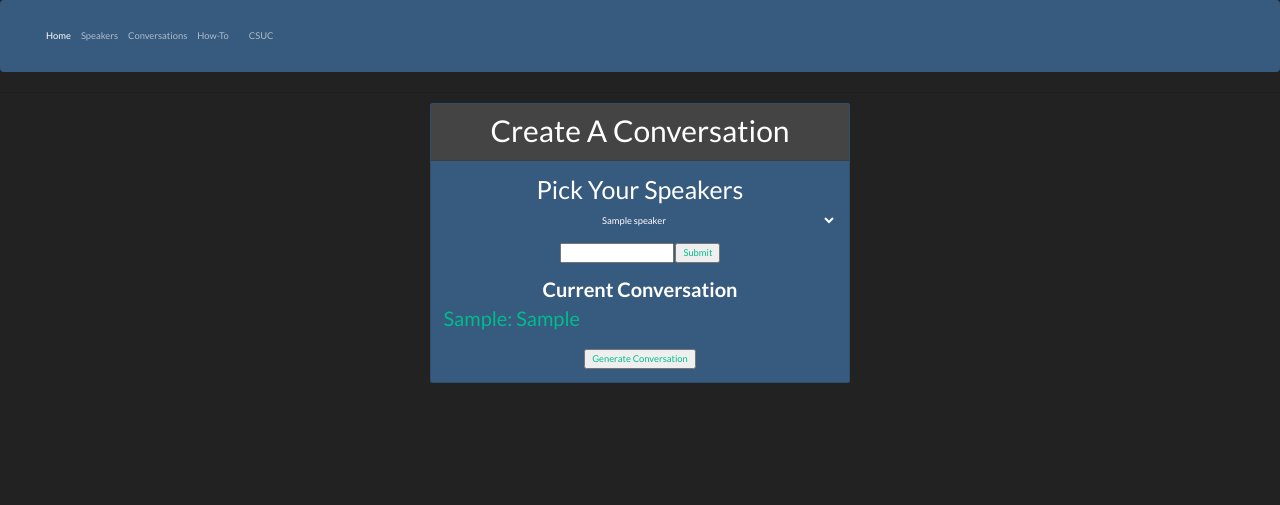
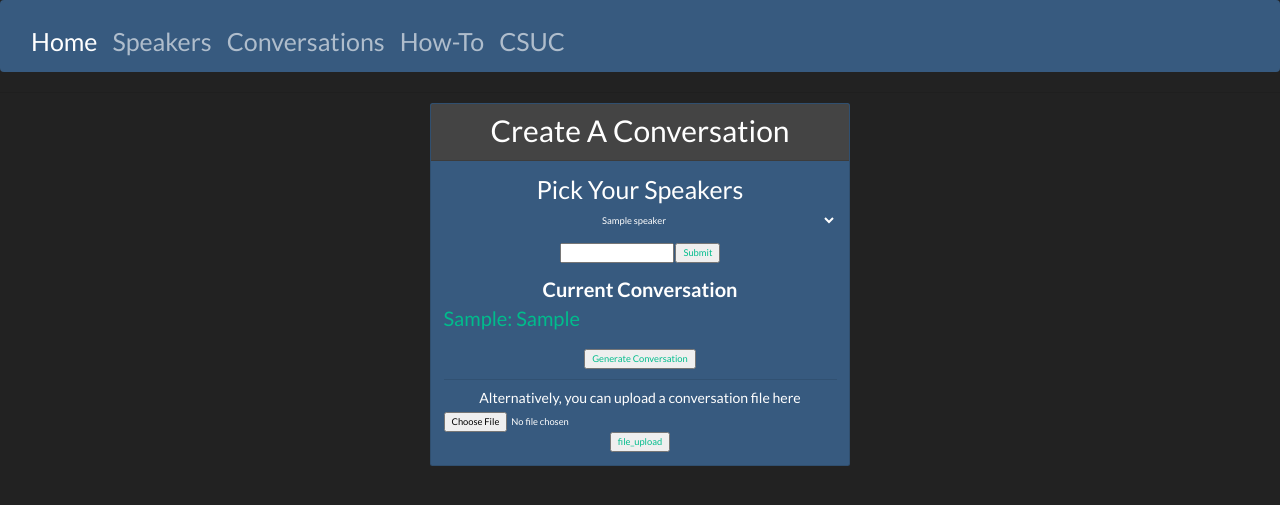
Before and after one commit to aqaz99/Jabbervox, a Python web app: template flask/templates/index.html in a window 1280 px wide. Shown: the top 505 px of the page. Run offline with Jinja, Linux system fonts and the light colour scheme; the template is opened without the code that fills it: most values are stand-ins (such as "Sample title", 1, 10 or a date in 2020); some libraries are stand-ins or nearby versions.

Commit message:
Got input file working

```diff
--- a/flask/make_conversation.py
+++ b/flask/make_conversation.py
@@ -13,6 +13,7 @@ def natural_sort(l):
 # Format is speaker-when to say line
 
 def make_conversation(conversation):
+    print("Convo:",conversation)
     destination = './outputs/conversation'
     os.system(f"rm {destination}/conversation.wav")
     # os.system("bash ./scripts/generate_text.sh {} from_api \"{}\"".format(speaker, text))
--- a/flask/templates/base.html
+++ b/flask/templates/base.html
@@ -19,24 +19,33 @@
           </button>
 
           <div class="collapse navbar-collapse" id="navbarColor01">
-            <ul class="navbar-nav me-auto">
+            <ul class="navbar-nav me-auto navbar-expand-lg">
               <li class="nav-item">
-                <a class="nav-link active" href="/">Home</a>
-              </li>
-              <li class="nav-item">
-                <a class="nav-link" href="{{ url_for('speakers') }}">Speakers</a>
-              </li>
-              <li class="nav-item">
-                <a class="nav-link" href="{{ url_for('conversations') }}">Conversations</a>
-              </li>
-              <li class="nav-item">
-                <a class="nav-link" href="{{ url_for('howto') }}">How-To</a>
+                <a class="nav-link active navbar-brand" href="/"><h2>Home</h2></a>
               </li>
               <li class="nav-item">
                 <a class="nav-link"></a>
               </li>
               <li class="nav-item">
-                <a class="nav-link" href="https://shibboleth.csuchico.edu/idp/profile/cas/login?execution=e1s1">CSUC</a>
+                <a class="nav-link navbar-brand" href="{{ url_for('speakers') }}"><h2>Speakers</h2></a>
+              </li>
+              <li class="nav-item">
+                <a class="nav-link"></a>
+              </li>
+              <li class="nav-item">
+                <a class="nav-link navbar-brand" href="{{ url_for('conversations') }}"><h2>Conversations</h2></a>
+              </li>
+              <li class="nav-item">
+                <a class="nav-link"></a>
+              </li>
+              <li class="nav-item">
+                <a class="nav-link navbar-brand" href="{{ url_for('howto') }}"><h2>How-To</h2></a>
+              </li>
+              <li class="nav-item">
+                <a class="nav-link"></a>
+              </li>
+              <li class="nav-item">
+                <a class="nav-link navbar-brand" href="https://shibboleth.csuchico.edu/idp/profile/cas/login?execution=e1s1"><h2>CSUC</h2></a>
               </li>
             </ul>
 
--- a/flask/templates/index.html
+++ b/flask/templates/index.html
@@ -35,6 +35,12 @@
         <br>
         <input class="text-success" type="submit" value="Generate Conversation" name="generate" onclick="loading();">
     </form>
+    <hr>
+    <h4>Alternatively, you can upload a conversation file here</h4>
+    <form method="POST" enctype="multipart/form-data">
+      <input type="file" name="upload_file">
+      <input class="text-success" name="file_submit" type="submit" value="file_upload">
+    </form>
   </div>
 </div>
 {% endblock %}
```
Also changed, not shown: flask/main.py (+20 -2 lines), 2 other files.
